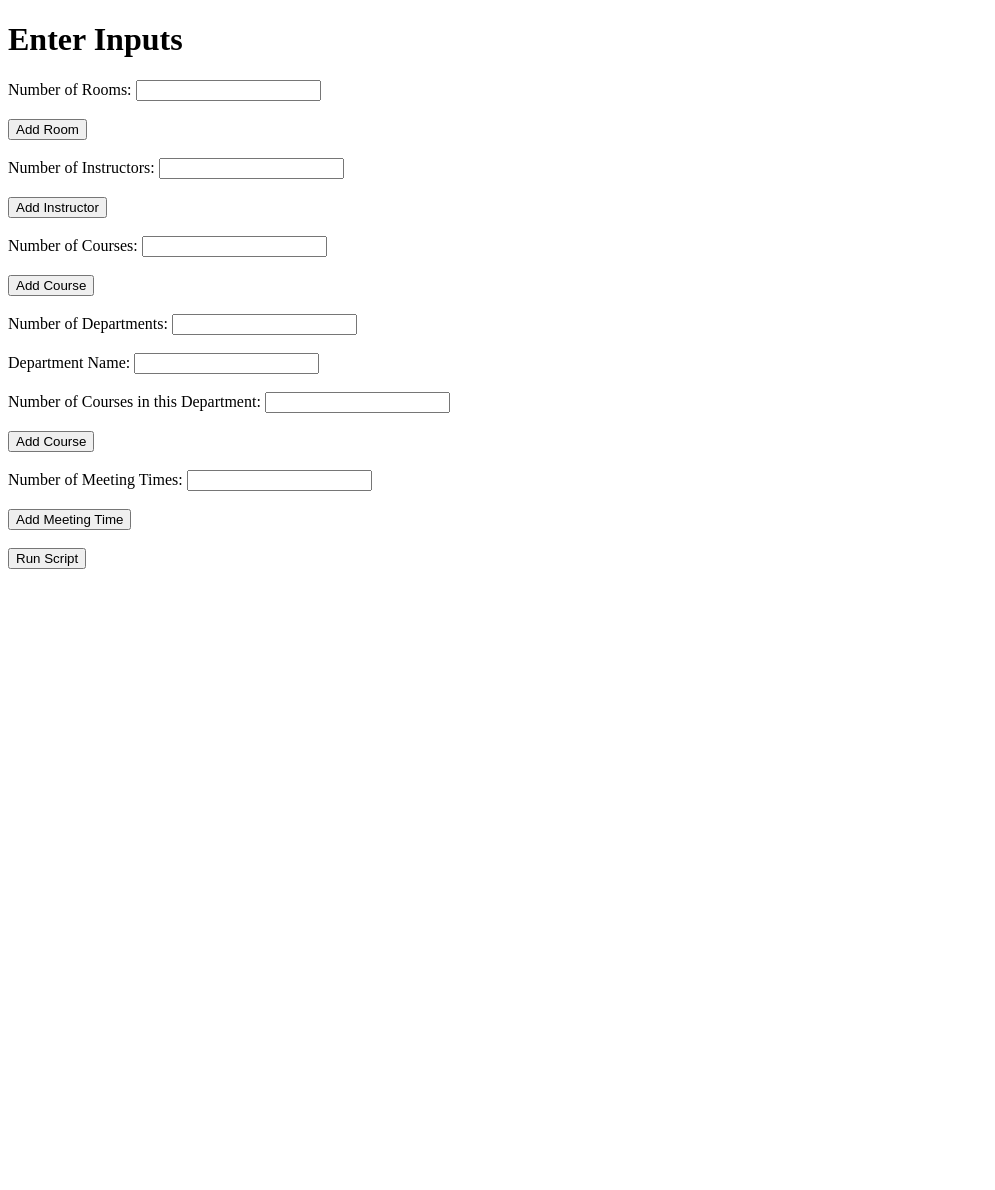
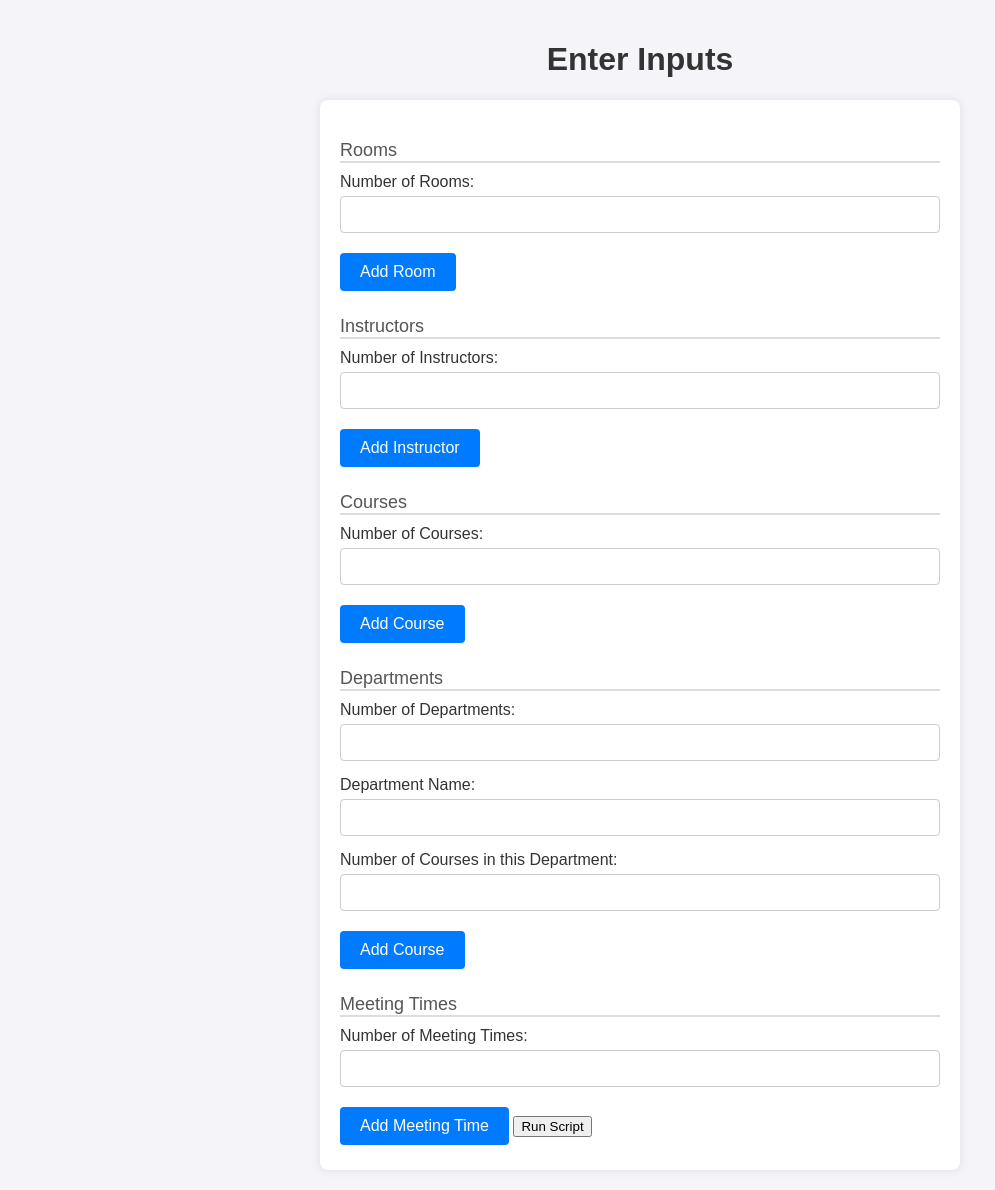
Before and after one commit to Swapnil2324/TimetableGenAI, a Flask app: page / in a window 1280 px wide. Shown: the whole page, without its empty margins (0-995 px from the left). Before the commit the page ends 569 px from the top, so only its background shows below. Run offline with Flask 3, Linux system fonts and the light colour scheme.

Commit message:
Upadted index.html

```diff
--- a/templates/index.html
+++ b/templates/index.html
@@ -2,58 +2,59 @@
 <html>
 <head>
     <title>Input Form</title>
-</head>
-<body>
-    <h1>Enter Inputs</h1>
-    <form action="/run_script" method="post">
-        <label for="num_rooms">Number of Rooms:</label>
-        <input type="text" id="num_rooms" name="num_rooms"><br><br>
-
-        <div id="rooms_input">
-            <!-- Room input fields will be added dynamically -->
-        </div>
-        <button type="button" onclick="addRoom()">Add Room</button><br><br>
-
-        <label for="num_instructors">Number of Instructors:</label>
-        <input type="text" id="num_instructors" name="num_instructors"><br><br>
-
-        <div id="instructors_input">
-            <!-- Instructor input fields will be added dynamically -->
-        </div>
-        <button type="button" onclick="addInstructor()">Add Instructor</button><br><br>
-
-        <label for="num_courses">Number of Courses:</label>
-        <input type="text" id="num_courses" name="num_courses"><br><br>
-
-        <div id="courses_input">
-            <!-- Course input fields will be added dynamically -->
-        </div>
-        <button type="button" onclick="addCourse()">Add Course</button><br><br>
-
-        <label for="num_departments">Number of Departments:</label>
-        <input type="text" id="num_departments" name="num_departments"><br><br>
-
-        <label for="department_name">Department Name:</label>
-        <input type="text" id="department_name" name="department_name"><br><br>
-
-        <label for="courses_in_department">Number of Courses in this Department:</label>
-        <input type="text" id="courses_in_department" name="courses_in_department"><br><br>
-
-        <div id="department_courses_input">
-            <!-- Department courses input fields will be added dynamically -->
-        </div>
-        <button type="button" onclick="addDepartmentCourse()">Add Course</button><br><br>
-
-        <label for="num_meeting_times">Number of Meeting Times:</label>
-        <input type="text" id="num_meeting_times" name="num_meeting_times"><br><br>
-
-        <div id="meeting_times_input">
-            <!-- Meeting time input fields will be added dynamically -->
-        </div>
-        <button type="button" onclick="addMeetingTime()">Add Meeting Time</button><br><br>
-
-        <input type="submit" value="Run Script">
-    </form>
+    <style>
+        body {
+            font-family: Arial, sans-serif;
+            background-color: #f4f4f9;
+            margin: 0;
+            padding: 20px;
+        }
+        h1 {
+            text-align: center;
+            color: #333;
+        }
+        form {
+            max-width: 600px;
+            margin: auto;
+            padding: 20px;
+            background: #fff;
+            box-shadow: 0 0 10px rgba(0, 0, 0, 0.1);
+            border-radius: 8px;
+        }
+        label {
+            display: block;
+            margin-bottom: 5px;
+            color: #333;
+        }
+        input[type="text"] {
+            width: calc(100% - 22px);
+            padding: 10px;
+            margin-bottom: 15px;
+            border: 1px solid #ccc;
+            border-radius: 4px;
+        }
+        button {
+            display: inline-block;
+            padding: 10px 20px;
+            margin: 5px 0;
+            font-size: 16px;
+            color: #fff;
+            background-color: #007bff;
+            border: none;
+            border-radius: 4px;
+            cursor: pointer;
+            transition: background-color 0.3s ease;
+        }
+        button:hover {
+            background-color: #0056b3;
+        }
+        .section-title {
+            margin: 20px 0 10px;
+            color: #555;
+            font-size: 18px;
+            border-bottom: 2px solid #ddd;
+        }
+    </style>
     <script>
         let roomCount = 0;
         let instructorCount = 0;
@@ -68,7 +69,7 @@
                 <label for="room_${roomCount}_number">Room Number:</label>
                 <input type="text" id="room_${roomCount}_number" name="room_${roomCount}_number">
                 <label for="room_${roomCount}_capacity">Seating Capacity:</label>
-                <input type="text" id="room_${roomCount}_capacity" name="room_${roomCount}_capacity"><br><br>
+                <input type="text" id="room_${roomCount}_capacity" name="room_${roomCount}_capacity">
             `;
             document.getElementById('rooms_input').appendChild(div);
         }
@@ -80,7 +81,7 @@
                 <label for="instructor_${instructorCount}_id">Instructor ID:</label>
                 <input type="text" id="instructor_${instructorCount}_id" name="instructor_${instructorCount}_id">
                 <label for="instructor_${instructorCount}_name">Instructor Name:</label>
-                <input type="text" id="instructor_${instructorCount}_name" name="instructor_${instructorCount}_name"><br><br>
+                <input type="text" id="instructor_${instructorCount}_name" name="instructor_${instructorCount}_name">
             `;
             document.getElementById('instructors_input').appendChild(div);
         }
@@ -94,15 +95,11 @@
                 <label for="course_${courseCount}_name">Course Name:</label>
                 <input type="text" id="course_${courseCount}_name" name="course_${courseCount}_name">
                 <label for="course_${courseCount}_max_students">Max Students:</label>
-                <input type="text" id="course_${courseCount}_max_students" name="course_${courseCount}_max_students"><br><br>
-
+                <input type="text" id="course_${courseCount}_max_students" name="course_${courseCount}_max_students">
                 <label for="course_${courseCount}_num_instructors">Number of Instructors for this Course:</label>
-                <input type="text" id="course_${courseCount}_num_instructors" name="course_${courseCount}_num_instructors"><br><br>
-
-                <div id="course_${courseCount}_instructors_input">
-                    <!-- Instructors for this course input fields will be added dynamically -->
-                </div>
-                <button type="button" onclick="addCourseInstructor(${courseCount})">Add Instructor</button><br><br>
+                <input type="text" id="course_${courseCount}_num_instructors" name="course_${courseCount}_num_instructors">
+                <div id="course_${courseCount}_instructors_input"></div>
+                <button type="button" onclick="addCourseInstructor(${courseCount})">Add Instructor</button>
             `;
             document.getElementById('courses_input').appendChild(div);
         }
@@ -114,7 +111,7 @@
             for (let i = 1; i <= instructorNum; i++) {
                 div.innerHTML += `
                     <label for="course_${courseNum}_instructor_${i}_id">Instructor ID:</label>
-                    <input type="text" id="course_${courseNum}_instructor_${i}_id" name="course_${courseNum}_instructor_${i}_id"><br><br>
+                    <input type="text" id="course_${courseNum}_instructor_${i}_id" name="course_${courseNum}_instructor_${i}_id">
                 `;
             }
             document.getElementById(`course_${courseNum}_instructors_input`).appendChild(div);
@@ -125,7 +122,7 @@
             let div = document.createElement('div');
             div.innerHTML = `
                 <label for="dept_course_${departmentCourseCount}">Course Number:</label>
-                <input type="text" id="dept_course_${departmentCourseCount}" name="dept_course_${departmentCourseCount}"><br><br>
+                <input type="text" id="dept_course_${departmentCourseCount}" name="dept_course_${departmentCourseCount}">
             `;
             document.getElementById('department_courses_input').appendChild(div);
         }
@@ -137,11 +134,50 @@
                 <label for="meeting_time_${meetingTimeCount}_id">Meeting Time ID:</label>
                 <input type="text" id="meeting_time_${meetingTimeCount}_id" name="meeting_time_${meetingTimeCount}_id">
                 <label for="meeting_time_${meetingTimeCount}">Meeting Time:</label>
-                <input type="text" id="meeting_time_${meetingTimeCount}" name="meeting_time_${meetingTimeCount}"><br><br>
+                <input type="text" id="meeting_time_${meetingTimeCount}" name="meeting_time_${meetingTimeCount}">
             `;
             document.getElementById('meeting_times_input').appendChild(div);
         }
     </script>
+</head>
+<body>
+    <h1>Enter Inputs</h1>
+    <form action="/run_script" method="post">
+        <div class="section-title">Rooms</div>
+        <label for="num_rooms">Number of Rooms:</label>
+        <input type="text" id="num_rooms" name="num_rooms">
+        <div id="rooms_input"></div>
+        <button type="button" onclick="addRoom()">Add Room</button>
 
+        <div class="section-title">Instructors</div>
+        <label for="num_instructors">Number of Instructors:</label>
+        <input type="text" id="num_instructors" name="num_instructors">
+        <div id="instructors_input"></div>
+        <button type="button" onclick="addInstructor()">Add Instructor</button>
+
+        <div class="section-title">Courses</div>
+        <label for="num_courses">Number of Courses:</label>
+        <input type="text" id="num_courses" name="num_courses">
+        <div id="courses_input"></div>
+        <button type="button" onclick="addCourse()">Add Course</button>
+
+        <div class="section-title">Departments</div>
+        <label for="num_departments">Number of Departments:</label>
+        <input type="text" id="num_departments" name="num_departments">
+        <label for="department_name">Department Name:</label>
+        <input type="text" id="department_name" name="department_name">
+        <label for="courses_in_department">Number of Courses in this Department:</label>
+        <input type="text" id="courses_in_department" name="courses_in_department">
+        <div id="department_courses_input"></div>
+        <button type="button" onclick="addDepartmentCourse()">Add Course</button>
+
+        <div class="section-title">Meeting Times</div>
+        <label for="num_meeting_times">Number of Meeting Times:</label>
+        <input type="text" id="num_meeting_times" name="num_meeting_times">
+        <div id="meeting_times_input"></div>
+        <button type="button" onclick="addMeetingTime()">Add Meeting Time</button>
+
+        <input type="submit" value="Run Script">
+    </form>
 </body>
 </html>
```
